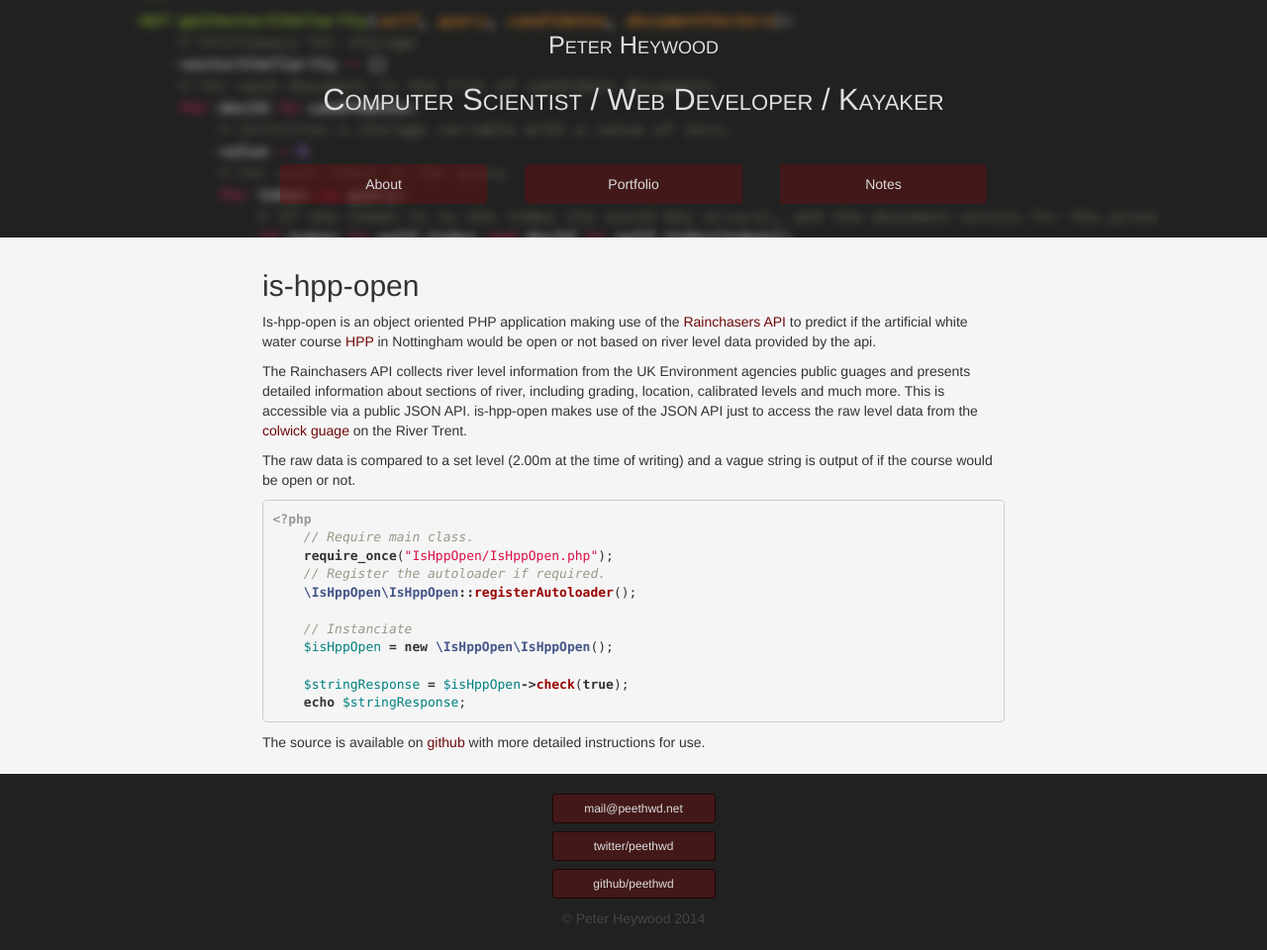
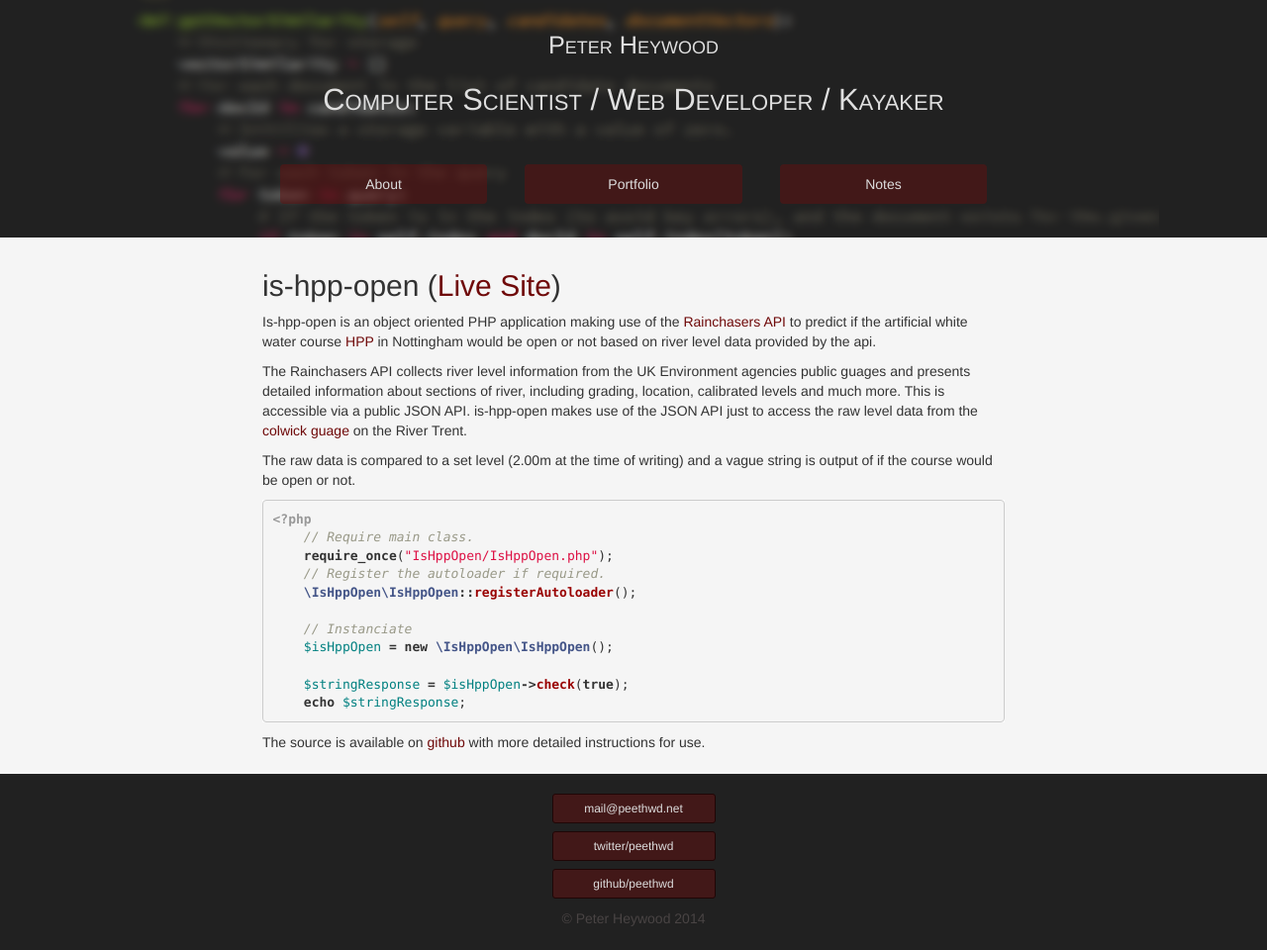
Before and after one commit to ptheywood/ptheywood.github.io, a Jekyll site: the page built from portfolio/is-hpp-open/index.md, in a window 1280 px wide. Shown: the whole page at 99% size. Built offline with Jekyll 4.4.1, drawn with Linux system fonts in a browser that asks for light colours; nearby versions of some CDN libraries; library files that are not in the unit come from our copies; Markdown is read by kramdown in place of the engine named in the settings.

Commit message:
Add link to site for is-hpp-open portfolio item

```diff
--- a/portfolio/is-hpp-open/index.md
+++ b/portfolio/is-hpp-open/index.md
@@ -3,7 +3,7 @@ layout: portfolio-item
 title: is-hpp-open | Portfolio
 ---
 
-## is-hpp-open
+## is-hpp-open ([Live Site](http://peethwd.net/is-hpp-open/))
 
 Is-hpp-open is an object oriented PHP application making use of the [Rainchasers API](http://ranichasers.com) to predict if the artificial white water course [HPP](http://www.nwscnotts.com/) in Nottingham would be open or not based on river level data provided by the api.
 
```
